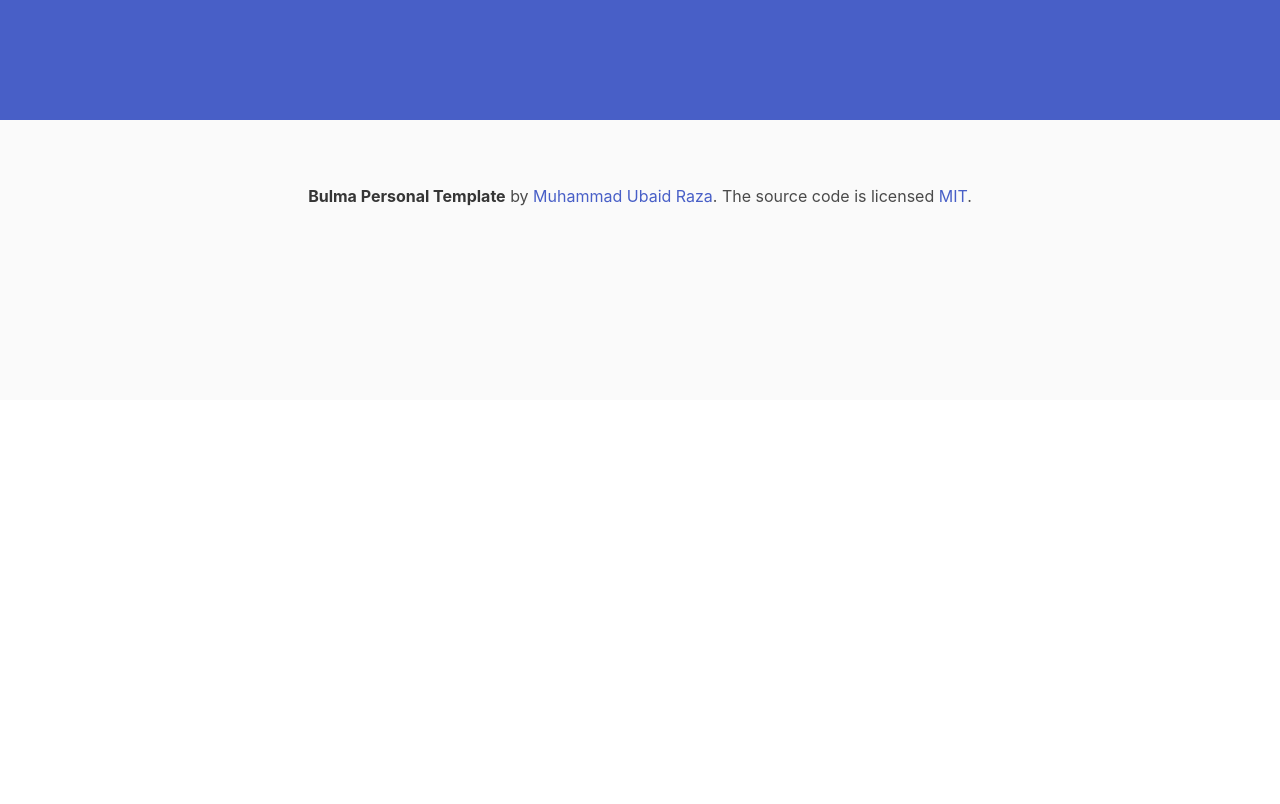
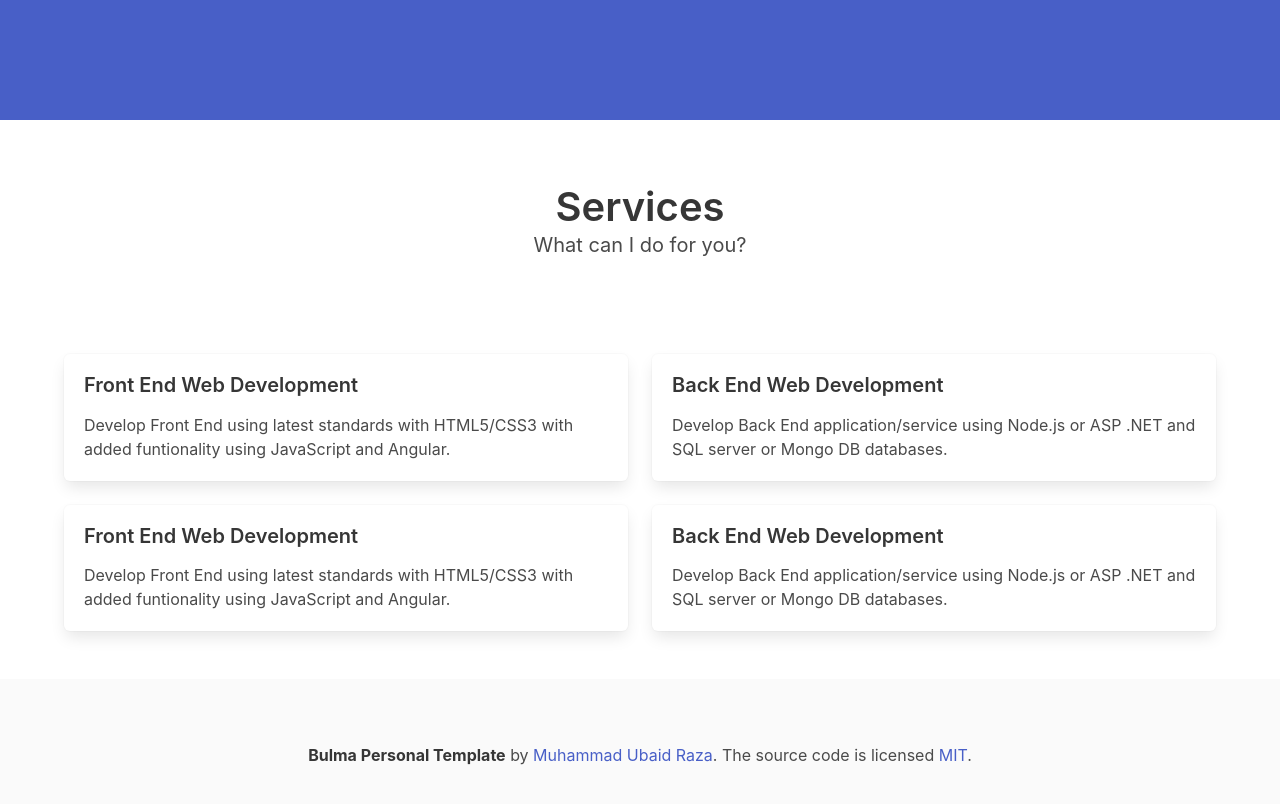
Before and after one commit to MalynaMarian/AngularApp, an Angular app: page /services in a window 1280 px wide. Before the commit this address led to /. Shown: the part 680-1484 px from the top of the page. Before the commit the page ends 1080 px from the top, so only its background shows below. Built offline with nearby package versions, Linux system fonts and the light colour scheme.

Commit message:
add last rout

```diff
--- a/src/app/app-routing.module.ts
+++ b/src/app/app-routing.module.ts
@@ -3,10 +3,12 @@ import { Routes, RouterModule } from '@angular/router';
 import { AboutComponent } from './about/about.component';
 import { ContactComponent } from './contact/contact.component';
 import { ResumeComponent } from './resume/resume.component';
+import { ServicesComponent } from './services/services.component';
 
 const routes: Routes = [
   { path: '', component: ResumeComponent},
   { path: 'about', component: AboutComponent},
+  { path: 'services', component: ServicesComponent},
   { path: 'contact', component: ContactComponent}
 ];
 
--- a/src/app/app.module.ts
+++ b/src/app/app.module.ts
@@ -9,6 +9,7 @@ import { FooterComponent } from './footer/footer.component';
 import { ContactComponent } from './contact/contact.component';
 import { AboutComponent } from './about/about.component';
 import { ResumeComponent } from './resume/resume.component';
+import { ServicesComponent } from './services/services.component';
 
 @NgModule({
   declarations: [
@@ -18,7 +19,8 @@ import { ResumeComponent } from './resume/resume.component';
     FooterComponent,
     ContactComponent,
     AboutComponent,
-    ResumeComponent
+    ResumeComponent,
+    ServicesComponent
   ],
   imports: [
     BrowserModule,
--- a/src/app/header/header.component.html
+++ b/src/app/header/header.component.html
@@ -10,23 +10,23 @@
 
   <div id="navbarExampleTransparentExample" class="navbar-menu">
     <div class="navbar-end">
+      <a class="navbar-item" routerLink="">
+        <span class="icon">
+          <i class="fas fa-file-alt"></i>
+        </span>
+        <span>Resume</span>
+      </a>
       <a class="navbar-item" routerLink="/about">
         <span class="icon">
           <i class="fas fa-info"></i>
         </span>
         <span>About</span>
       </a>
-        <a class="navbar-item" routerLink="#services">
+      <a class="navbar-item" routerLink="/services">
         <span class="icon">
           <i class="fas fa-bars"></i>
         </span>
         <span>Services</span>
-        </a>
-        <a class="navbar-item" routerLink="">
-          <span class="icon">
-            <i class="fas fa-file-alt"></i>
-          </span>
-          <span>Resume</span>
       </a>
       <!-- <a class="navbar-item" routerLink="#portfolio">
           <span class="icon">
--- /dev/null
+++ b/src/app/services/services.component.html
@@ -0,0 +1,48 @@
+<!-- Services -->
+<section class="section" id="services">
+    <div class="section-heading">
+      <h3 class="title is-2">Services</h3>
+      <h4 class="subtitle is-5">What can I do for you?</h4>
+    </div>
+    <div class="container">
+      <div class="columns">
+        <div class="column">
+          <div class="box">
+            <div class="content">
+              <h4 class="title is-5">Front End Web Development</h4>
+              Develop Front End using latest standards with HTML5/CSS3 with added funtionality using JavaScript and
+              Angular.
+            </div>
+          </div>
+        </div>
+        <div class="column">
+          <div class="box">
+            <div class="content">
+              <h4 class="title is-5">Back End Web Development</h4>
+              Develop Back End application/service using Node.js or ASP .NET and SQL server or Mongo DB databases.
+            </div>
+          </div>
+        </div>
+      </div>
+
+      <div class="columns">
+        <div class="column">
+          <div class="box">
+            <div class="content">
+              <h4 class="title is-5">Front End Web Development</h4>
+              Develop Front End using latest standards with HTML5/CSS3 with added funtionality using JavaScript and
+              Angular.
+            </div>
+          </div>
+        </div>
+        <div class="column">
+          <div class="box">
+            <div class="content">
+              <h4 class="title is-5">Back End Web Development</h4>
+              Develop Back End application/service using Node.js or ASP .NET and SQL server or Mongo DB databases.
+            </div>
+          </div>
+        </div>
+      </div>
+    </div>
+  </section>
--- /dev/null
+++ b/src/app/services/services.component.ts
@@ -0,0 +1,15 @@
+import { Component, OnInit } from '@angular/core';
+
+@Component({
+  selector: 'app-services',
+  templateUrl: './services.component.html',
+  styleUrls: ['./services.component.scss']
+})
+export class ServicesComponent implements OnInit {
+
+  constructor() { }
+
+  ngOnInit() {
+  }
+
+}
```
Also changed, not shown: src/app/services/services.component.scss (added), 1 other file (tests, documents, lock files or other folders). Lines whose indentation alone changed are shown as unchanged.
